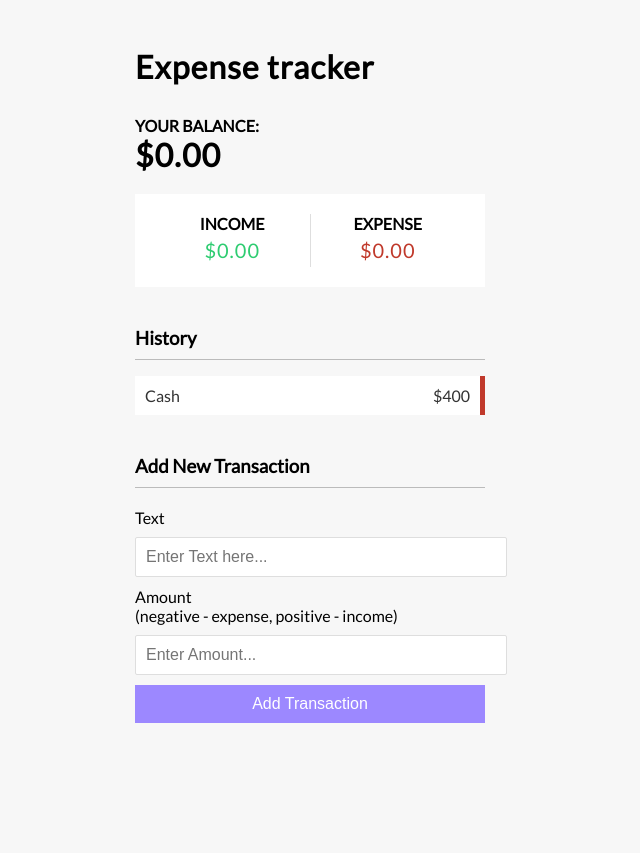
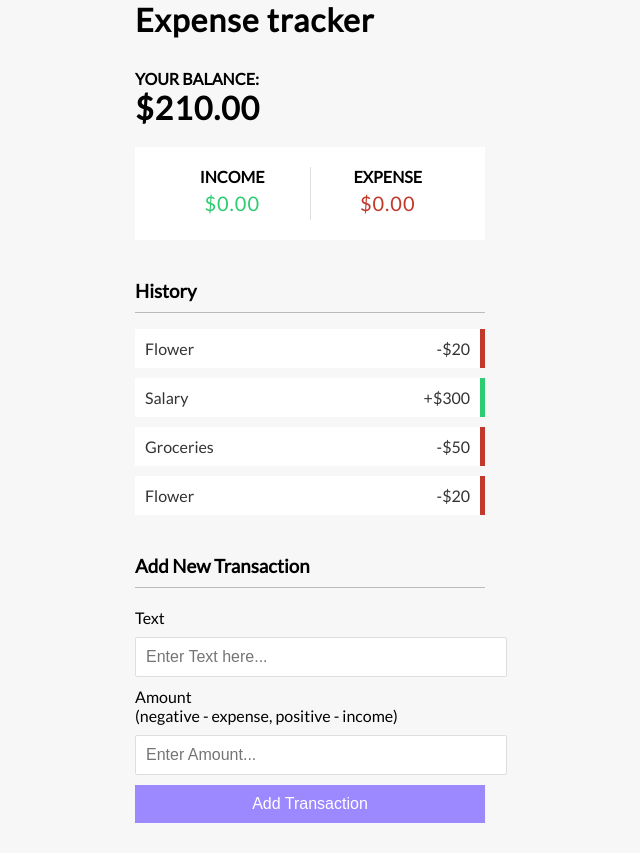
Before and after one commit to Tajveez/React-expense-tracker, a React (Create React App) app: page / in a window 1280 px wide. Shown: the whole page, without its empty margins (330-970 px from the left). Before the commit the page ends 800 px from the top, so only its background shows below. Built offline with nearby package versions, Linux system fonts and the light colour scheme.

Commit message:
context added

```diff
--- a/src/App.js
+++ b/src/App.js
@@ -11,7 +11,7 @@ function App() {
   return (
     <GlobalProvider>
       <Header />
-      {/* https://youtu.be/XuFDcZABiDQ?t=1053*/}
+      {/* https://youtu.be/XuFDcZABiDQ?t=1446 */}
       <div className="container">
         <Balance />
         <IncomeExpenses />
--- a/src/components/AddTransaction.js
+++ b/src/components/AddTransaction.js
@@ -25,7 +25,7 @@ export const AddTransaction = () => {
             type="number"
             value={amount}
             onChange={(e) => setAmount(e.target.value)}
-            placeHolder="Enter Amount..."
+            placeholder="Enter Amount..."
           />
           <button className="btn">Add Transaction</button>
         </div>
--- a/src/components/Balance.js
+++ b/src/components/Balance.js
@@ -1,10 +1,15 @@
-import React from "react";
+import React, { useContext } from "react";
+import { GlobalContext } from "../context/GlobalState";
 
 export const Balance = () => {
+  const { transactions } = useContext(GlobalContext);
+
+  const amounts = transactions.map((transaction) => transaction.amount);
+  const total = amounts.reduce((acc, item) => (acc += item), 0).toFixed(2);
   return (
     <>
       <h4>Your Balance:</h4>
-      <h1>$0.00</h1>
+      <h1>${total}</h1>
     </>
   );
 };
--- /dev/null
+++ b/src/components/Transaction.js
@@ -0,0 +1,15 @@
+import React from "react";
+
+export const Transaction = ({ transaction }) => {
+  const sign = transaction.amount < 0 ? "-" : "+";
+  const signClass = transaction.amount < 0 ? "minus" : "plus";
+  return (
+    <li className={signClass}>
+      {transaction.text}{" "}
+      <span>
+        {sign}${Math.abs(transaction.amount)}
+      </span>
+      <button className="delete-btn">x</button>
+    </li>
+  );
+};
--- a/src/components/TransactionList.js
+++ b/src/components/TransactionList.js
@@ -1,14 +1,17 @@
-import React from "react";
+import React, { useContext } from "react";
+import { GlobalContext } from "../context/GlobalState";
+import { Transaction } from "./Transaction";
 
 export const TransactionList = () => {
+  const { transactions } = useContext(GlobalContext);
+
   return (
     <div>
       <h3>History</h3>
       <ul className="list">
-        <li className="minus">
-          Cash <span>$400</span>
-          <button class="delete-btn">x</button>
-        </li>
+        {transactions.map((transaction) => (
+          <Transaction key={transaction.id} transaction={transaction} />
+        ))}
       </ul>
     </div>
   );
--- a/src/context/GlobalState.js
+++ b/src/context/GlobalState.js
@@ -3,10 +3,10 @@ import AppReducer from "./AppReducer";
 
 const initialState = {
   transactions: [
-    { id: 1, text: "Flower", Amount: "-20" },
-    { id: 3, text: "Salary", Amount: "300" },
-    { id: 2, text: "Groceries", Amount: "-50" },
-    { id: 4, text: "Flower", Amount: "-20" },
+    { id: 1, text: "Flower", amount: -20 },
+    { id: 3, text: "Salary", amount: 300 },
+    { id: 2, text: "Groceries", amount: -50 },
+    { id: 4, text: "Flower", amount: -20 },
   ],
 };
 
```
